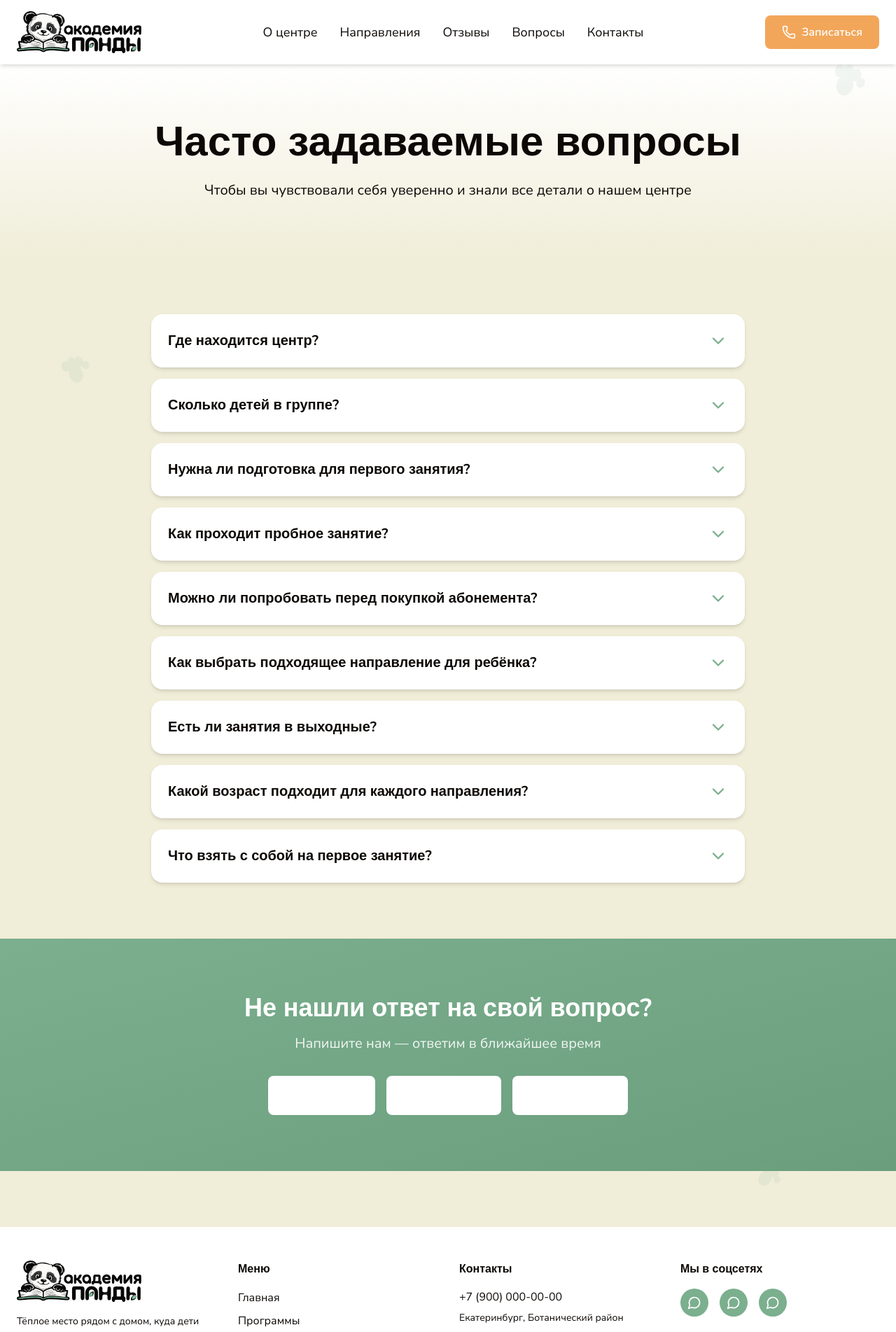
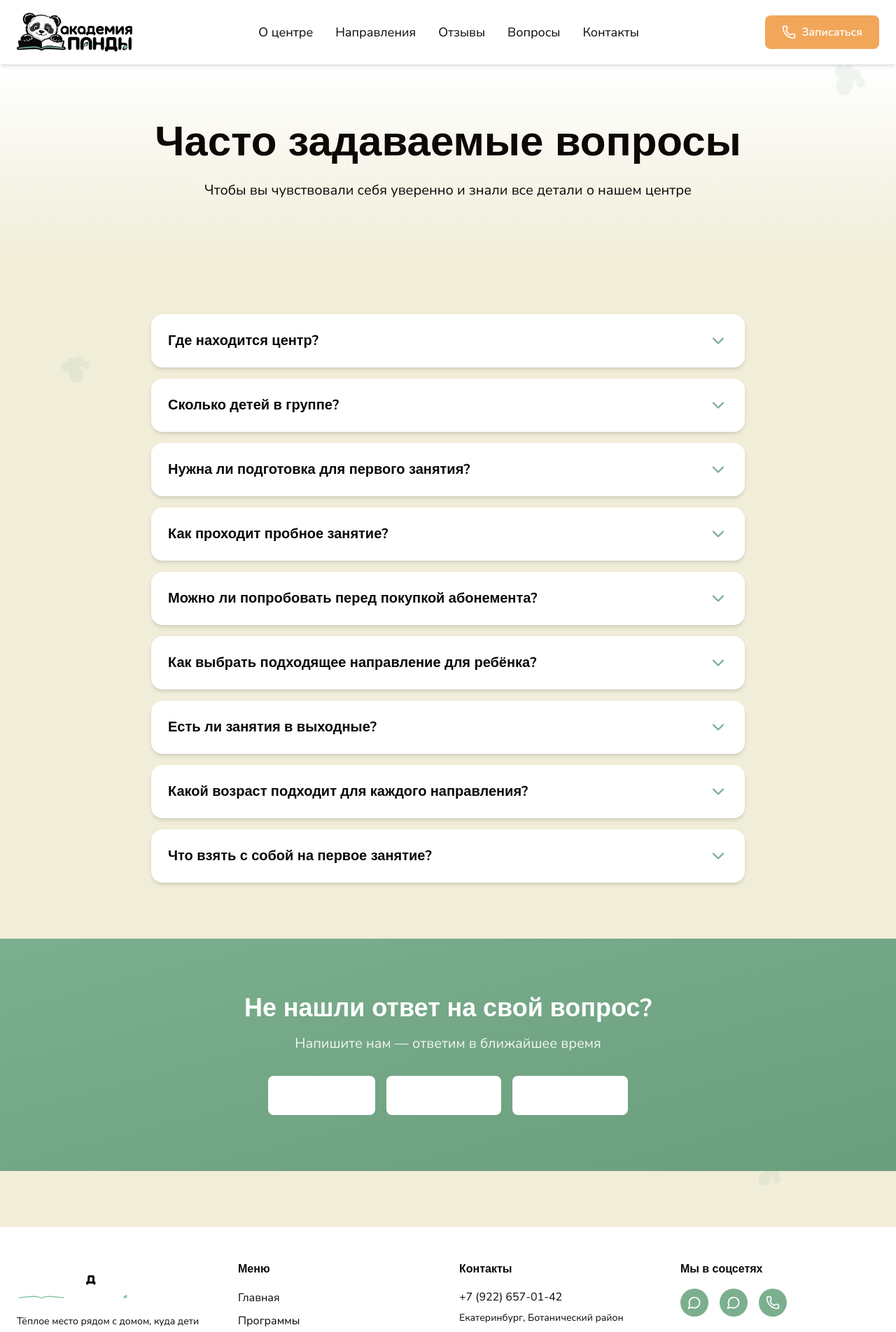
Before and after one commit to 200288btm-wq/akademiya-pandy, a React (Vite) app: page /faq in a window 1280 px wide. Shown: the top 1903 px of the page at 70% size. Built offline with nearby package versions, Linux system fonts and the light colour scheme.

Commit message:
Add files via upload

```diff
--- a/src/app/components/Layout.tsx
+++ b/src/app/components/Layout.tsx
@@ -69,7 +69,69 @@ function Header() {
       <div className="max-w-7xl mx-auto px-6 py-4">
         <div className="flex items-center justify-between">
           <Link to="/" className="flex items-center gap-3">
-            <img src="/logo.svg" alt="Академия Панды" className="h-[60px] w-auto object-contain" />
+            <div className="h-[60px] w-[165px]">
+              <svg className="h-full w-full" viewBox="0 0 226 76" fill="none">
+                <g clipPath="url(#clip0_1_832)">
+                  <path d={svgPaths.p38a13b00} fill="#F3F3F7" fillOpacity="0.0117647" />
+                  <path d={svgPaths.pb181f00} fill="#F3F3F7" fillOpacity="0.0117647" />
+                  <path d={svgPaths.p230cad00} fill="#080808" />
+                  <path d={svgPaths.p37293700} fill="#080808" />
+                  <path d={svgPaths.pe256300} fill="#080808" />
+                  <path d={svgPaths.p12470f80} fill="#080808" />
+                  <path d={svgPaths.p2293a000} fill="#080808" />
+                  <path d={svgPaths.p35bb4800} fill="#080808" />
+                  <path d={svgPaths.p88cf880} fill="#080808" />
+                  <path d={svgPaths.pa5c14f0} fill="#080808" />
+                  <path d={svgPaths.p129d6200} fill="#080808" />
+                  <path d={svgPaths.p7c15380} fill="#080808" />
+                  <path d={svgPaths.p2f072200} fill="#080808" />
+                  <path d={svgPaths.p35ee200} fill="#080808" />
+                  <path d={svgPaths.p1d22080} fill="#080808" />
+                  <path d={svgPaths.p3d261b00} fill="#080808" />
+                  <path d={svgPaths.p1fa8fd00} fill="#080808" />
+                  <path d={svgPaths.p14c7ac00} fill="#080808" />
+                  <path d={svgPaths.p22bdb400} fill="#82C4A0" />
+                  <path d={svgPaths.p46880} fill="#080808" />
+                  <path d={svgPaths.pdf0a900} fill="#82C4A0" />
+                  <path d={svgPaths.p3f545c80} fill="#080808" />
+                  <path d={svgPaths.p24623680} fill="#FCFBFA" />
+                  <path d={svgPaths.p22264800} fill="#3A3A3A" />
+                  <path d={svgPaths.pc895900} fill="#080808" />
+                  <path d={svgPaths.p193cb600} fill="#FCFBFA" />
+                  <path d={svgPaths.p30cbf780} fill="#FCFBFA" />
+                  <path d={svgPaths.p12ad4600} fill="#3A3A3A" />
+                  <path d={svgPaths.p3580c100} fill="#080808" />
+                  <path d={svgPaths.p15866d00} fill="#FCFBFA" />
+                  <path d={svgPaths.p2000e700} fill="#FCFBFA" />
+                  <path d={svgPaths.p13bfad80} fill="#080808" />
+                  <path d={svgPaths.p3d632f80} fill="#080808" />
+                  <path d={svgPaths.pa2c5600} fill="#FCFBFA" />
+                  <path d={svgPaths.p2fca6900} fill="#DEDDDC" />
+                  <path d={svgPaths.p23f5ce80} fill="#DEDDDC" />
+                  <path d={svgPaths.p1a4fdd00} fill="#DEDDDC" />
+                  <path d={svgPaths.p2f223300} fill="#DEDDDC" />
+                  <path d={svgPaths.p11316f80} fill="#FCFBFA" />
+                  <path d={svgPaths.p2333dd00} fill="#080808" />
+                  <path d={svgPaths.p3a19ff80} fill="#3A3A3A" />
+                  <path d={svgPaths.p3350000} fill="#82C4A0" />
+                  <path d={svgPaths.pee78f00} fill="#FCFBFA" />
+                  <path d={svgPaths.peb8e00} fill="#FCFBFA" />
+                  <path d={svgPaths.p3f075270} fill="#FCFBFA" />
+                  <path d={svgPaths.p37a0e500} fill="#FCFBFA" />
+                  <path d={svgPaths.p37e510b0} fill="#FCFBFA" />
+                  <path d={svgPaths.p2165d400} fill="#FCFBFA" />
+                  <path d={svgPaths.p6d56a80} fill="#FCFBFA" />
+                  <path d={svgPaths.p88e2e80} fill="#FCFBFA" />
+                  <path d={svgPaths.p38a71780} fill="#FCFBFA" />
+                  <path d={svgPaths.p39377600} fill="#FCFBFA" />
+                </g>
+                <defs>
+                  <clipPath id="clip0_1_832">
+                    <rect fill="white" height="76" width="226" />
+                  </clipPath>
+                </defs>
+              </svg>
+            </div>
           </Link>
 
           <nav className="hidden md:flex items-center gap-8">
@@ -106,7 +168,7 @@ function Header() {
           </nav>
 
           <a
-            href="tel:+79000000000"
+            href="tel:+79226570142"
             className="hidden md:flex items-center gap-2 bg-[#F2A65A] hover:bg-[#e89542] text-white px-6 py-3 rounded-lg font-['Nunito_Sans',sans-serif] font-semibold transition-colors"
           >
             <Phone size={20} />
@@ -125,11 +187,21 @@ function Footer() {
         <div className="grid grid-cols-1 md:grid-cols-4 gap-8">
           {/* Логотип и слоган */}
           <div className="col-span-1">
-           <img
-  src="/logo.svg"
-  alt="Академия Панды"
-  className="h-[60px] w-auto object-contain mb-4"
-/>
+            <div className="h-[60px] w-[165px] mb-4">
+              <svg className="h-full w-full" viewBox="0 0 226 76" fill="none">
+                <g clipPath="url(#clip0_footer)">
+                  <path d={svgPaths.p38a13b00} fill="#F3F3F7" fillOpacity="0.0117647" />
+                  <path d={svgPaths.p230cad00} fill="#080808" />
+                  <path d={svgPaths.p22bdb400} fill="#82C4A0" />
+                  <path d={svgPaths.p3350000} fill="#82C4A0" />
+                </g>
+                <defs>
+                  <clipPath id="clip0_footer">
+                    <rect fill="white" height="76" width="226" />
+                  </clipPath>
+                </defs>
+              </svg>
+            </div>
             <p className="font-['Nunito_Sans',sans-serif] text-[#0c0805] text-sm leading-relaxed">
               Тёплое место рядом с домом, куда дети хотят возвращаться
             </p>
@@ -183,8 +255,8 @@ function Footer() {
             </h4>
             <ul className="space-y-2">
               <li className="font-['Nunito_Sans',sans-serif] text-[#0c0805]">
-                <a href="tel:+79000000000" className="hover:text-[#7BAF8E] transition-colors">
-                  +7 (900) 000-00-00
+                <a href="tel:+79226570142" className="hover:text-[#7BAF8E] transition-colors">
+                  +7 (922) 657-01-42
                 </a>
               </li>
               <li className="font-['Nunito_Sans',sans-serif] text-[#0c0805] text-sm">
@@ -203,25 +275,29 @@ function Footer() {
             </h4>
             <div className="flex gap-4">
               <a
-                href="#"
+                href="https://vk.com/akademypanda"
+                target="_blank"
+                rel="noopener noreferrer"
                 className="w-10 h-10 bg-[#7BAF8E] hover:bg-[#6a9e7d] rounded-full flex items-center justify-center text-white transition-colors"
                 aria-label="VK"
               >
                 <MessageCircle size={20} />
               </a>
               <a
-                href="#"
+                href="https://t.me/AcPanda"
+                target="_blank"
+                rel="noopener noreferrer"
                 className="w-10 h-10 bg-[#7BAF8E] hover:bg-[#6a9e7d] rounded-full flex items-center justify-center text-white transition-colors"
                 aria-label="Telegram"
               >
                 <MessageCircle size={20} />
               </a>
               <a
-                href="#"
+                href="tel:+79226570142"
                 className="w-10 h-10 bg-[#7BAF8E] hover:bg-[#6a9e7d] rounded-full flex items-center justify-center text-white transition-colors"
-                aria-label="Instagram"
+                aria-label="Phone"
               >
-                <MessageCircle size={20} />
+                <Phone size={20} />
               </a>
             </div>
           </div>
```
